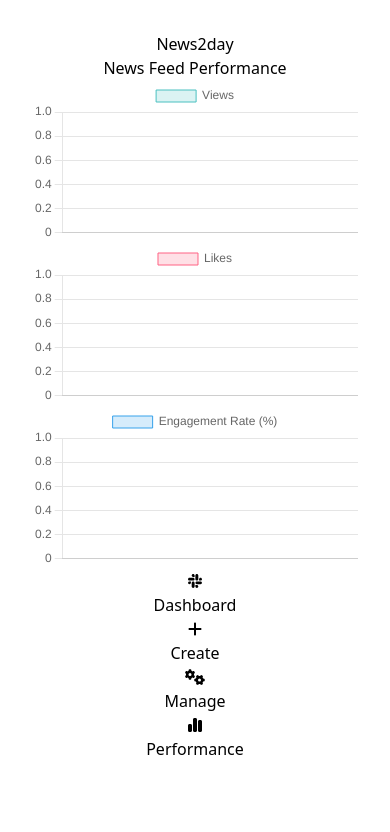
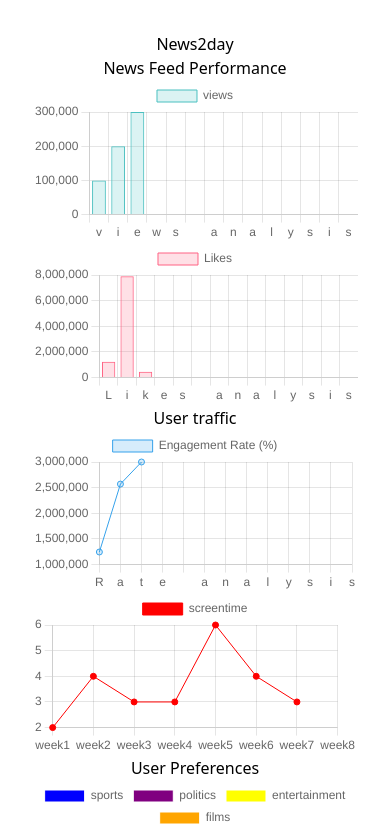
Before and after one commit to shivapraneeth14/newsbuzz, a React (Vite) app: page /Performance in a window 390 px wide. Shown: the top 832 px of the page. Built offline with nearby package versions, Linux system fonts and the light colour scheme; no server answers.

Commit message:
changes added

```diff
--- a/src/components/Create.jsx
+++ b/src/components/Create.jsx
@@ -7,9 +7,9 @@
   const [content, setContent] = useState("");
 
   return (
-    <div className='flex flex-col items-center justify-center'>
-      <div className='w-full md:w-3/4 lg:w-1/2 mt-5 mb-5 px-4 pt-4 h-auto bg-slate-500'>
-        <div className='flex flex-col items-center justify-evenly'>
+    <div className='flex  items-center justify-evenly'>
+      <div className=' mt-3  px-4 pt-4 h-auto  bg-neutral-600 '>
+        <div className='flex  flex-col items-center justify-evenly'>
           <div className='flex mt-4'>
             <p className='font-bold mr-5'>Title</p>
             <input
@@ -44,21 +44,25 @@
               />
             </div>
             <p>Or</p>
-            <input className='ml-12' type="file" name="" id="" />
+            <input
+            accept="image/*" required
+             className='ml-12' type="file" name="" id="" />
             <button className='mt-3 w-16 rounded-md font-bold text-black bg-white'>Create</button>
           </div>
         </div>
       </div>
-      <div className='w-full md:w-3/4 lg:w-1/2 mt-5 mb-5 h-72 bg-gray-700'>
+      <div className=' w-64  min-h-72 bg-gray-700'>
         <p className= 'font-bold text-white mt-1'>Preview</p>
         <div className='pt-5 flex justify-center items-center flex-col'>
-          <div className='pt-5 w-56 md:w-64 lg:w-72 h-32 bg-white overflow-hidden'>
-            <img className='object-cover w-full h-full' src={url} alt="" />
+          <div className=' w-48 h-28 bg-white overflow-hidden'>
+            <img className='object-cove w-48 h-full' src={url} alt="" />
           </div>
         </div>
-        <p className='text-white font-bold text-center w-full'>{title}</p>
-        <div className='text-white w-full text-center' >
+        <p className='text-black font-bold overflow-hidden  text-center w-full'>{title}</p>
+        <div className=' flex justify-center'>
+        <div className=' mb-2 text-white w-44 whitespace-normal text-wrap h-auto overflow-hidden text-center'style={{ whiteSpace: 'pre-wrap' }} >
           {content}
+        </div>
         </div>
       </div>
     </div>
--- a/src/components/Performance.jsx
+++ b/src/components/Performance.jsx
@@ -1,37 +1,40 @@
-
 import 'chart.js/auto';
 import React, { useState, useEffect } from 'react';
-import { Bar, Line } from 'react-chartjs-2';
+import { Bar, Line,Pie } from 'react-chartjs-2';
 
 function NewsFeedPerformance() {
   const [performanceData, setPerformanceData] = useState({
     labels: [],
-    views: [],
-    likes: [],
-    engagementRate: [],
+    views: [100000,200000,300000],
+    likes: [1245369,7894563,456123],
+    engagementRate: [1245511,2569856,3000000],
+    averageuserscreentime:[2,4,3,3,6,4,3],
+    Prefernces:[100,150,220,120]
+
   });
 
 
-  useEffect(() => {
-    const fetchData = async () => {
-      const response = await fetch('/api/newsfeed-performance'); // Replace with your API endpoint
-      const data = await response.json();
-      setPerformanceData(data);
-    };
+  // useEffect(() => {
+  //   const fetchData = async () => {
+  //     const response = await fetch('https://www.googleapis.com/youtube/v3/search'); // Replace with your API endpoint
+  //     const data = await response.json();
+  //     setPerformanceData(data);
+  //     console.log(data)
+  //   };
 
-    fetchData();
-  }, []);
+  //   fetchData();
+  // }, []);
 
-  const calculateEngagementRate = (views, likes) => {
-    if (views === 0) return 0;
-    return ((likes / views) * 100).toFixed(2);
-  };
+  // const calculateEngagementRate = (views, likes) => {
+  //   if (views === 0) return 0;
+  //   return ((likes / views) * 100).toFixed(2);
+  // };
 
   const viewsData = {
-    labels: performanceData.labels,
+    labels: "views analysis",
     datasets: [
       {
-        label: 'Views',
+        label: 'views',
         data: performanceData.views,
         backgroundColor: 'rgba(75, 192, 192, 0.2)',
         borderColor: 'rgba(75, 192, 192, 1)',
@@ -41,7 +44,7 @@
   };
 
   const likesData = {
-    labels: performanceData.labels,
+    labels:"Likes analysis",
     datasets: [
       {
         label: 'Likes',
@@ -54,13 +57,11 @@
   };
 
   const engagementRateData = {
-    labels: performanceData.labels,
+    labels: "Rate analysis",
     datasets: [
       {
         label: 'Engagement Rate (%)',
-        data: performanceData.labels.map((_, i) =>
-          calculateEngagementRate(performanceData.views[i], performanceData.likes[i])
-        ),
+        data: performanceData.engagementRate,
         backgroundColor: 'rgba(54, 162, 235, 0.2)',
         borderColor: 'rgba(54, 162, 235, 1)',
         borderWidth: 1,
@@ -68,19 +69,59 @@
     ],
   };
 
+  const userscreentime = {
+    labels:["week1","week2","week3","week4","week5","week6",'week7','week8'],
+    datasets:[
+      {
+        label:"screentime",
+        data:performanceData.averageuserscreentime,
+        backgroundColor:"red",
+        borderColor:"red",
+        borderWidth: 1,
+        fill: false
+      }
+    ]
+  }
+  const Preferencesdata= {
+    labels:["sports","politics","entertainment","films"],
+    datasets:[
+      {
+       label:"other",
+       data:performanceData.Prefernces,
+       backgroundColor:["blue","purple","yellow","orange"],
+       borderColor:"white",
+       borderWidth: 1
+      }
+    ]
+  }
   return (
-    <div className="performance-container">
-      <h2>News Feed Performance</h2>
-      <div className="chart-container">
-        <Bar data={viewsData} options={{ title: { text: 'Views' } }} />
+    <>
+    <h2 className=' font-bold text-blue-950 text-xl'>News Feed Performance</h2>
+    <div className=" flex justify-evenly">
+
+      <div className="chart-container bg-slate-900  w-96 h-40">
+        <Bar data={viewsData}  />
       </div>
-      <div className="chart-container">
-        <Bar data={likesData} options={{ title: { text: 'Likes' } }} />
-      </div>
-      <div className="chart-container">
-        <Line data={engagementRateData} options={{ title: { text: 'Engagement Rate' } }} />
+      <div className="chart-containe w-96 bg-slate-900  h-40">
+        <Bar data={likesData} />
       </div>
     </div>
+    <h2 className=' font-bold text-blue-950 text-xl'>User traffic</h2>
+    <div className=' flex justify-evenly'>
+    <div className="chart-container bg-slate-900 w-96 h-40">
+        <Line data={engagementRateData}  />
+      </div>
+      <div className="chart-container  bg-slate-900 w-96 h-40">
+        <Line data={userscreentime}   />
+      </div>
+    </div>
+    <h2 className=' font-bold text-blue-950 text-xl'>User Preferences</h2>
+    <div className=' flex justify-center'>
+      <div className=' chart-container bg-slate-900  w-96 h-96'>
+        <Pie data={Preferencesdata}/>
+      </div>
+    </div>
+    </>
   );
 }
 
--- a/src/components/Topcommented.jsx
+++ b/src/components/Topcommented.jsx
@@ -22,13 +22,14 @@
 
   return (
     <>
-  {/* <div><Link to="Dashboard">Back</Link></div> */}
+    <div className=' font-bold text-xl text-blue-950'>Topcommented</div>
+
     <div className='flex  justify-evenly flex-wrap' style={{ maxHeight: 'calc(100vh - 200px)', overflow: 'auto' }}>
         {topcommented && topcommented.map((article,index)=>(
-            <div className=' w-60 mb-2 h-64 flex-none mr-2 bg-blue-400 ' key={index}>
+            <div className=' w-60  mb-2 rounded-xl h-64  bg-red-600 flex-none mr-2   ' key={index}>
              <img className=' w-60 h-1/3 object-contain' src={article.urlToImage	} alt="" />
-             <h1 className=' font-bold text-xs'>{article.title}</h1>
-             <h5 className=' text-xs'>{article.description}</h5>
+             <h1 className=' font-bold text-xs '>{article.title}</h1>
+             <h5 className=' text-white text-xs'>{article.description}</h5>
             </div>
         ))}
 
--- a/src/components/Topliked.jsx
+++ b/src/components/Topliked.jsx
@@ -19,13 +19,14 @@
     fetchData()
  })
   return (
-    <div> topliked
+    <div>
+      <div className=' font-bold text-xl text-blue-950'> Top liked</div>
        <div className='flex  justify-evenly flex-wrap' style={{ maxHeight: 'calc(100vh - 200px)', overflow: 'auto' }}>
         {topliked && topliked.map((article,index)=>(
-            <div className=' w-60 mb-2 h-64 flex-none mr-2 bg-blue-400 ' key={index}>
+            <div className=' w-60 mb-2 h-64 rounded-xl flex-none mr-2  bg-red-600 ' key={index}>
              <img className=' w-60 h-1/3 object-contain' src={article.urlToImage	} alt="" />
-             <h1 className=' font-bold text-xs'>{article.title}</h1>
-             <h5 className=' text-xs'>{article.description}</h5>
+             <h1 className=' font-bold  text-xs'>{article.title}</h1>
+             <h5 className=' text-white text-xs'>{article.description}</h5>
             </div>
         ))}
 
--- a/src/components/Topshared.jsx
+++ b/src/components/Topshared.jsx
@@ -19,13 +19,14 @@
     fetchData()
  })
   return (
-    <div> top Shared
+    <div>
+      <div className=' font-bold text-xl text-blue-950'>Top shared</div>
        <div className='flex  justify-evenly flex-wrap' style={{ maxHeight: 'calc(100vh - 200px)', overflow: 'auto' }}>
         {Topshared && Topshared.map((article,index)=>(
-            <div className=' w-60 mb-2 h-64 flex-none mr-2 bg-blue-400 ' key={index}>
+            <div className=' w-60 mb-2 h-64 rounded-e-xl flex-none mr-2 bg-red-600 ' key={index}>
              <img className=' w-60 h-1/3 object-contain' src={article.urlToImage	} alt="" />
-             <h1 className=' font-bold text-xs'>{article.title}</h1>
-             <h5 className=' text-xs'>{article.description}</h5>
+             <h1 className=' font-bold  text-xs'>{article.title}</h1>
+             <h5 className=' text-white text-xs'>{article.description}</h5>
             </div>
         ))}
 
```
